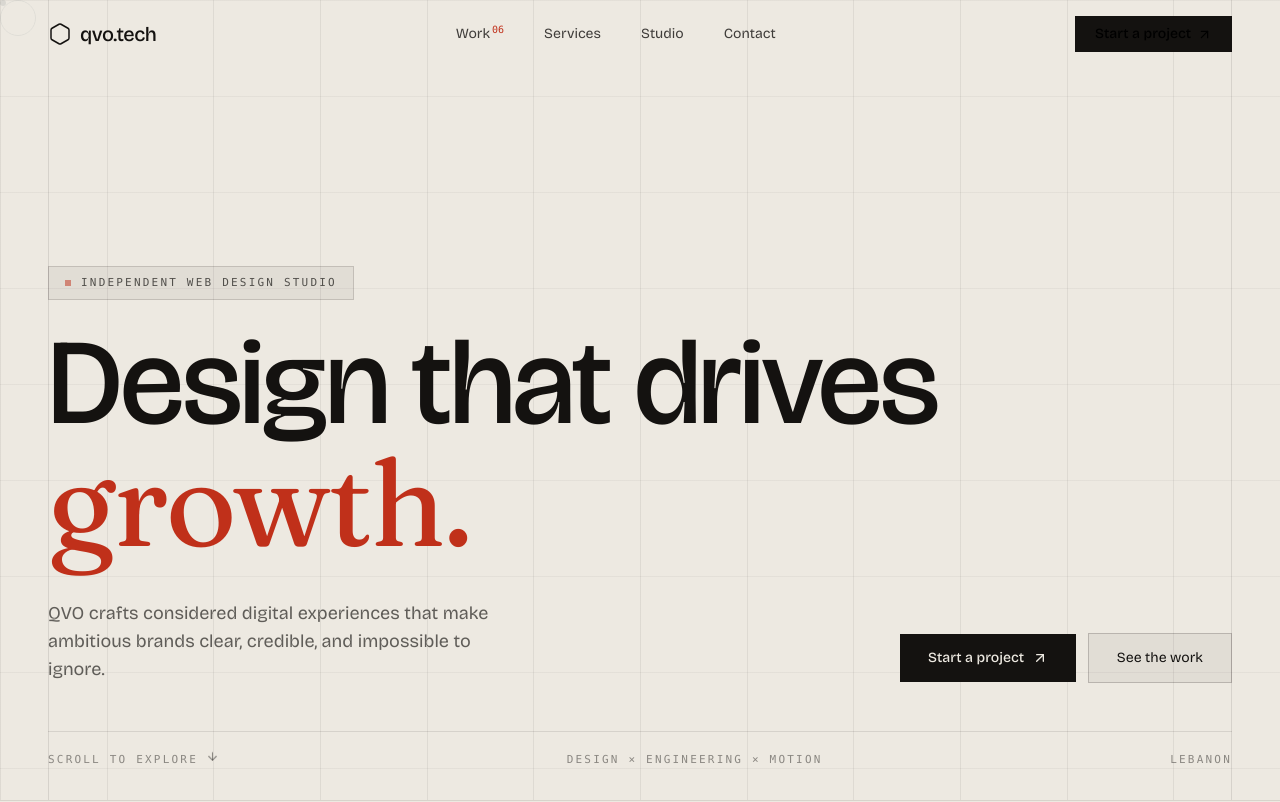
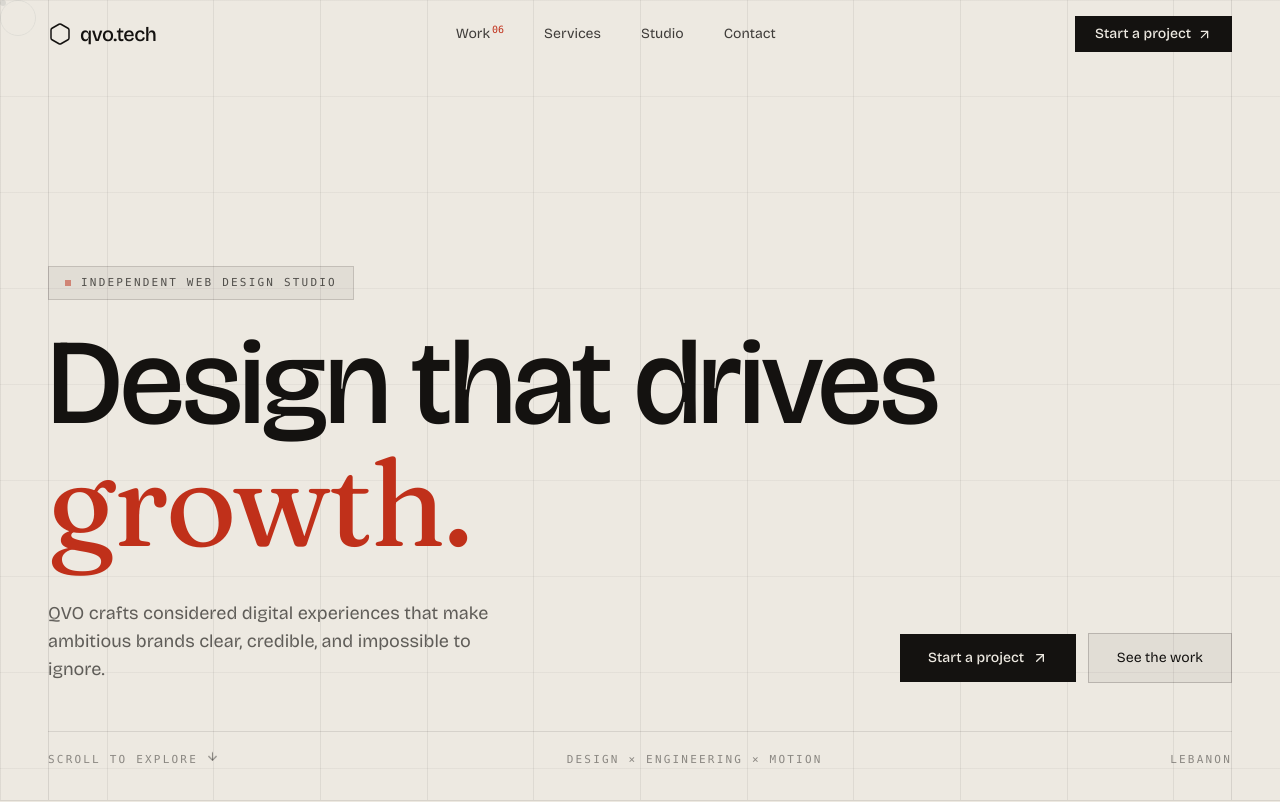
Before and after one commit to hanibrahim130-boop/qvo.tech, a React (Vite) app: page / in a window 1280 px wide. Shown: the top 802 px of the page. Built offline with nearby package versions, Linux system fonts and the light colour scheme; the HTML template or start-up script is replaced by a standard one; a web font is replaced by a local one.

Commit message:
fix(a11y): restore CTA contrast on dark surfaces
The desktop and mobile 'Start a project' actions sat text-black on bg-ink and bg-accent, a near-black label on a near-black field that fails WCAG. Switch both to the paper token so the label reads at roughly 14:1 on ink and accent.

```diff
--- a/src/components/Navbar.tsx
+++ b/src/components/Navbar.tsx
@@ -144,7 +144,7 @@ export default function Navbar() {
             <Magnetic>
               <a
                 href="mailto:hello@qvo.tech"
-                className="hidden items-center gap-1.5 bg-ink px-5 py-2 text-sm font-medium text-black transition-colors duration-300 hover:bg-accent md:inline-flex"
+                className="hidden items-center gap-1.5 bg-ink px-5 py-2 text-sm font-medium text-page transition-colors duration-300 hover:bg-accent md:inline-flex"
               >
                 Start a project
                 <ArrowUpRight size={15} />
@@ -198,7 +198,7 @@ export default function Navbar() {
           <a
             data-menu-link
             href="mailto:hello@qvo.tech"
-            className="inline-flex w-max items-center gap-2 bg-accent px-6 py-3 text-sm font-medium text-black"
+            className="inline-flex w-max items-center gap-2 bg-accent px-6 py-3 text-sm font-medium text-page"
           >
             Start a project
             <ArrowUpRight size={16} />
```
